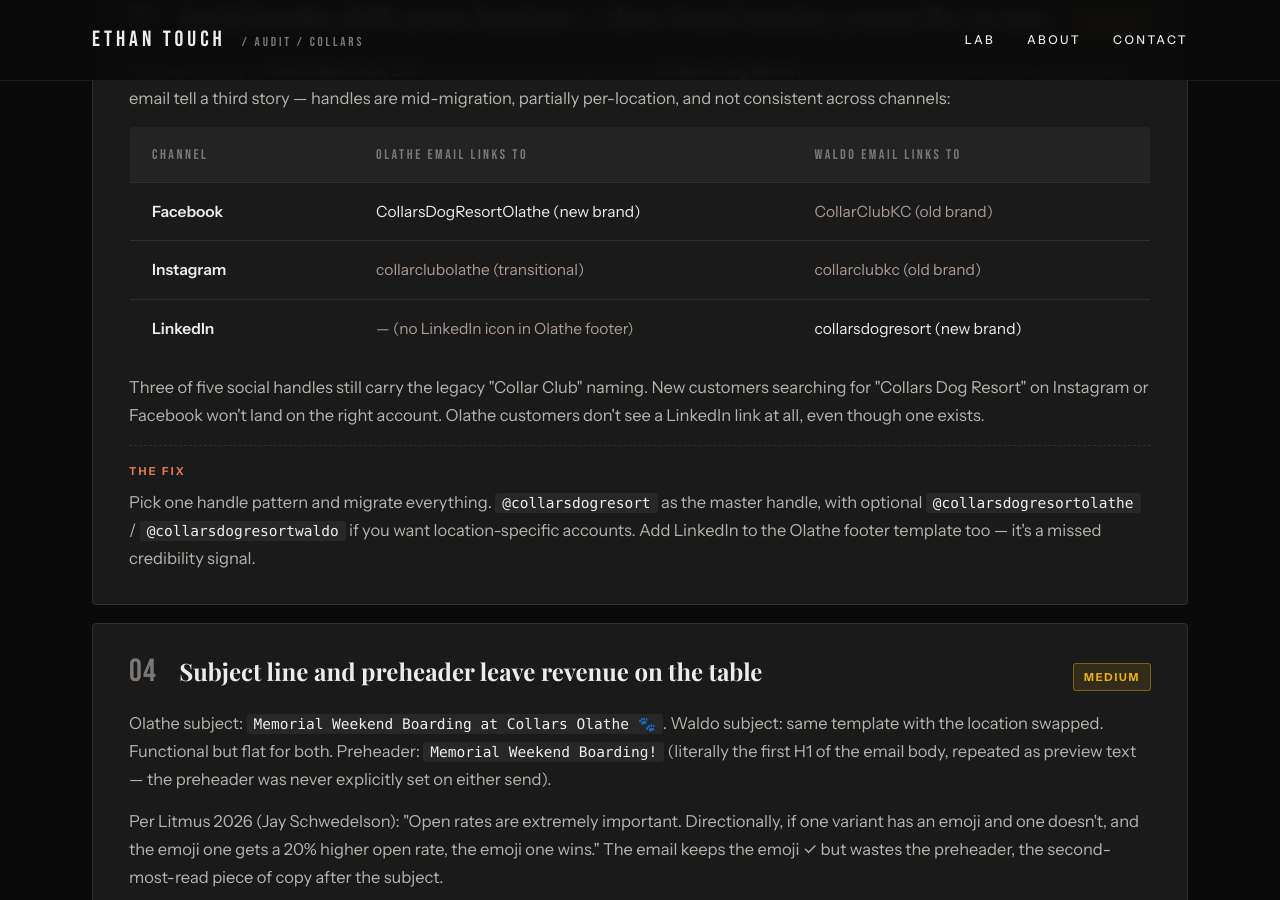
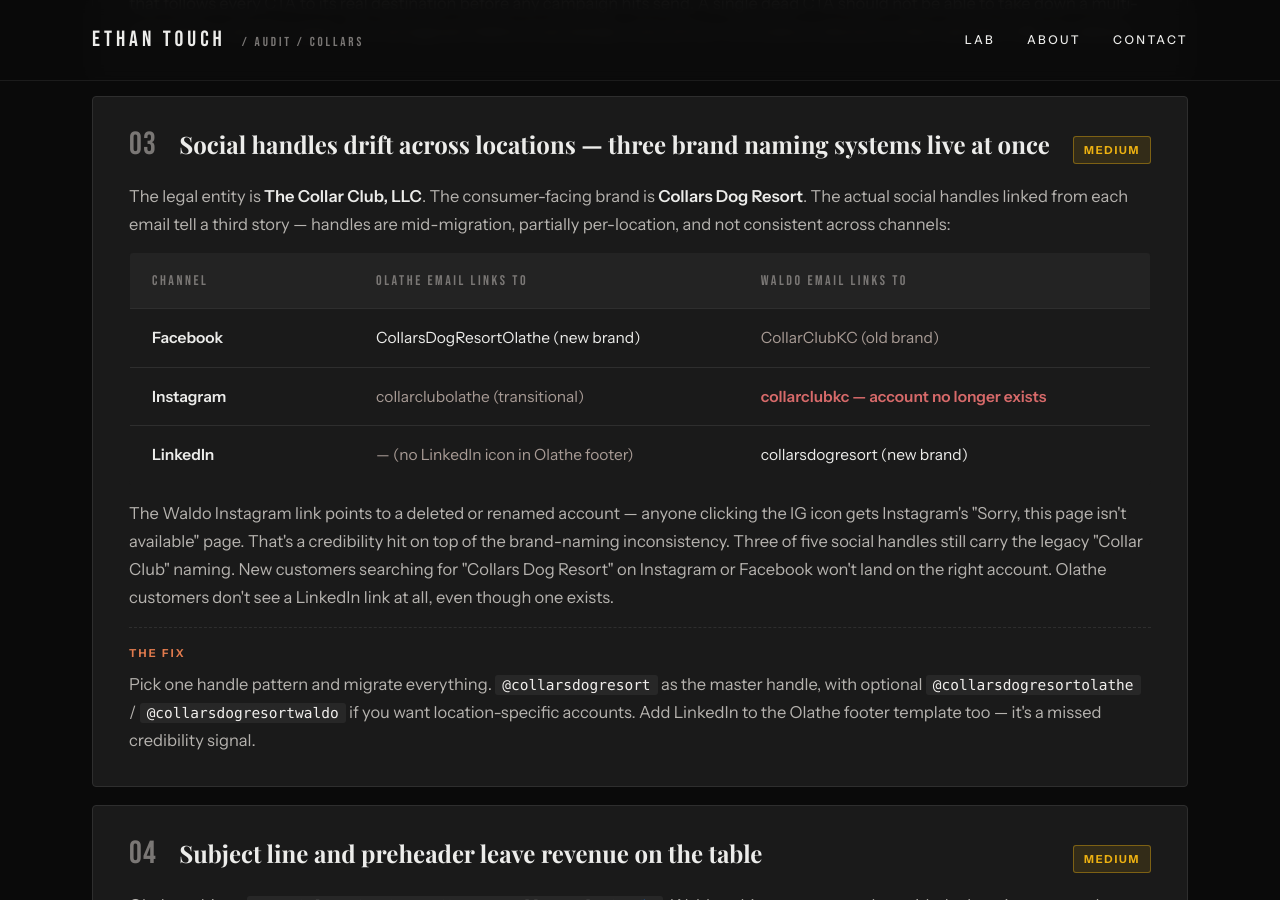
Before and after one commit to woofwallee/ethantouch.com, a Jekyll site: the page lab/emails/collars/audit/index.html, which Jekyll copies as it is, in a window 1280 px wide and 900 px high, scrolled down 3494 px. Built offline with Jekyll 4.4.1, drawn with Linux system fonts in a browser that asks for light colours; some web fonts are replaced; some of the changed text lies outside the part shown.

Commit message:
Add dead Waldo Instagram link to audit findings
User confirmed via browser that instagram.com/collarclubkc/ returns
'Sorry, this page isn't available' — the account is gone, not just
inactive. Surfaced this in three places:

- Finding 01 (footer): added Instagram icon as a separate broken
  link bullet on the Waldo list
- Finding 03 (social handles): comparison table now flags the IG
  account as no-longer-exists in red, with explanatory paragraph
- Location snapshot: separate red row for the dead IG icon
- At-a-glance stats: bumped Waldo broken-link count from 5 to 6

Co-Authored-By: Claude Opus 4.7 <noreply@anthropic.com>

```diff
--- a/lab/emails/collars/audit/index.html
+++ b/lab/emails/collars/audit/index.html
@@ -625,8 +625,8 @@
   <h2>Seven issues, none of them complicated.</h2>
   <div class="summary-grid">
     <div class="summary-stat">
-      <div class="num">5</div>
-      <div class="lbl">Waldo footer links return 404 (apex-domain URLs that don't resolve)</div>
+      <div class="num">6</div>
+      <div class="lbl">Waldo footer links broken — 5 service-strip URLs return 404, plus the Instagram icon links to a deleted account</div>
     </div>
     <div class="summary-stat">
       <div class="num">2</div>
@@ -694,8 +694,12 @@
         <span class="label"><strong>5 of 7 footer links return 404</strong> — apex-domain URLs (Dayplay, Board, Groom, Testimonials, About Us)</span>
       </div>
       <div class="snapshot-row">
+        <span class="icon bad">✗</span>
+        <span class="label"><strong>Instagram icon links to a deleted account</strong> (collarclubkc) — clicks land on Instagram's "page not available" error</span>
+      </div>
+      <div class="snapshot-row">
         <span class="icon warn">⚠</span>
-        <span class="label"><strong>Old "Collar Club KC" social handles</strong> — Facebook + Instagram both still on the legacy name</span>
+        <span class="label"><strong>Facebook still on the old "Collar Club KC" handle</strong> — works, but legacy brand naming</span>
       </div>
       <div class="snapshot-row">
         <span class="icon dash">—</span>
@@ -722,7 +726,7 @@
     </div>
     <p>Same Gingr template, two completely different execution states. I followed every footer link in both sends to its real destination. Waldo's footer is mostly broken; Olathe's is mostly correct but has lazy substitutions.</p>
 
-    <p><strong>Waldo (5 of 7 service-strip links return 404):</strong></p>
+    <p><strong>Waldo (5 of 7 service-strip links return 404, plus a dead Instagram link):</strong></p>
     <ul>
       <li>Dayplay → <code>http://collarsdogresort.com/dayplay/</code> — 404</li>
       <li>Board → <code>http://collarsdogresort.com/boarding/</code> — 404</li>
@@ -731,6 +735,7 @@
       <li>About Us → <code>http://collarsdogresort.com/about-us/</code> — 404</li>
       <li>Directions → Google Search results for "collar club" (not a real map link)</li>
       <li>Contact Us → <code>tel:8168328285</code> (mislabeled as a page link, actually a phone tap)</li>
+      <li><strong>Instagram icon → <code>instagram.com/collarclubkc/</code> — account is gone</strong> ("Sorry, this page isn't available")</li>
     </ul>
 
     <p><strong>Olathe (3 issues, otherwise clean):</strong></p>
@@ -785,11 +790,11 @@
       </thead>
       <tbody>
         <tr><td>Facebook</td><td class="col-new">CollarsDogResortOlathe (new brand)</td><td class="col-orig">CollarClubKC (old brand)</td></tr>
-        <tr><td>Instagram</td><td class="col-orig">collarclubolathe (transitional)</td><td class="col-orig">collarclubkc (old brand)</td></tr>
+        <tr><td>Instagram</td><td class="col-orig">collarclubolathe (transitional)</td><td class="col-orig"><strong style="color:#d76a6a;">collarclubkc — account no longer exists</strong></td></tr>
         <tr><td>LinkedIn</td><td class="col-orig">— (no LinkedIn icon in Olathe footer)</td><td class="col-new">collarsdogresort (new brand)</td></tr>
       </tbody>
     </table>
-    <p>Three of five social handles still carry the legacy "Collar Club" naming. New customers searching for "Collars Dog Resort" on Instagram or Facebook won't land on the right account. Olathe customers don't see a LinkedIn link at all, even though one exists.</p>
+    <p>The Waldo Instagram link points to a deleted or renamed account — anyone clicking the IG icon gets Instagram's "Sorry, this page isn't available" page. That's a credibility hit on top of the brand-naming inconsistency. Three of five social handles still carry the legacy "Collar Club" naming. New customers searching for "Collars Dog Resort" on Instagram or Facebook won't land on the right account. Olathe customers don't see a LinkedIn link at all, even though one exists.</p>
     <div class="finding-fix">
       <div class="finding-fix-label">The fix</div>
       <p>Pick one handle pattern and migrate everything. <code>@collarsdogresort</code> as the master handle, with optional <code>@collarsdogresortolathe</code> / <code>@collarsdogresortwaldo</code> if you want location-specific accounts. Add LinkedIn to the Olathe footer template too — it's a missed credibility signal.</p>
```
